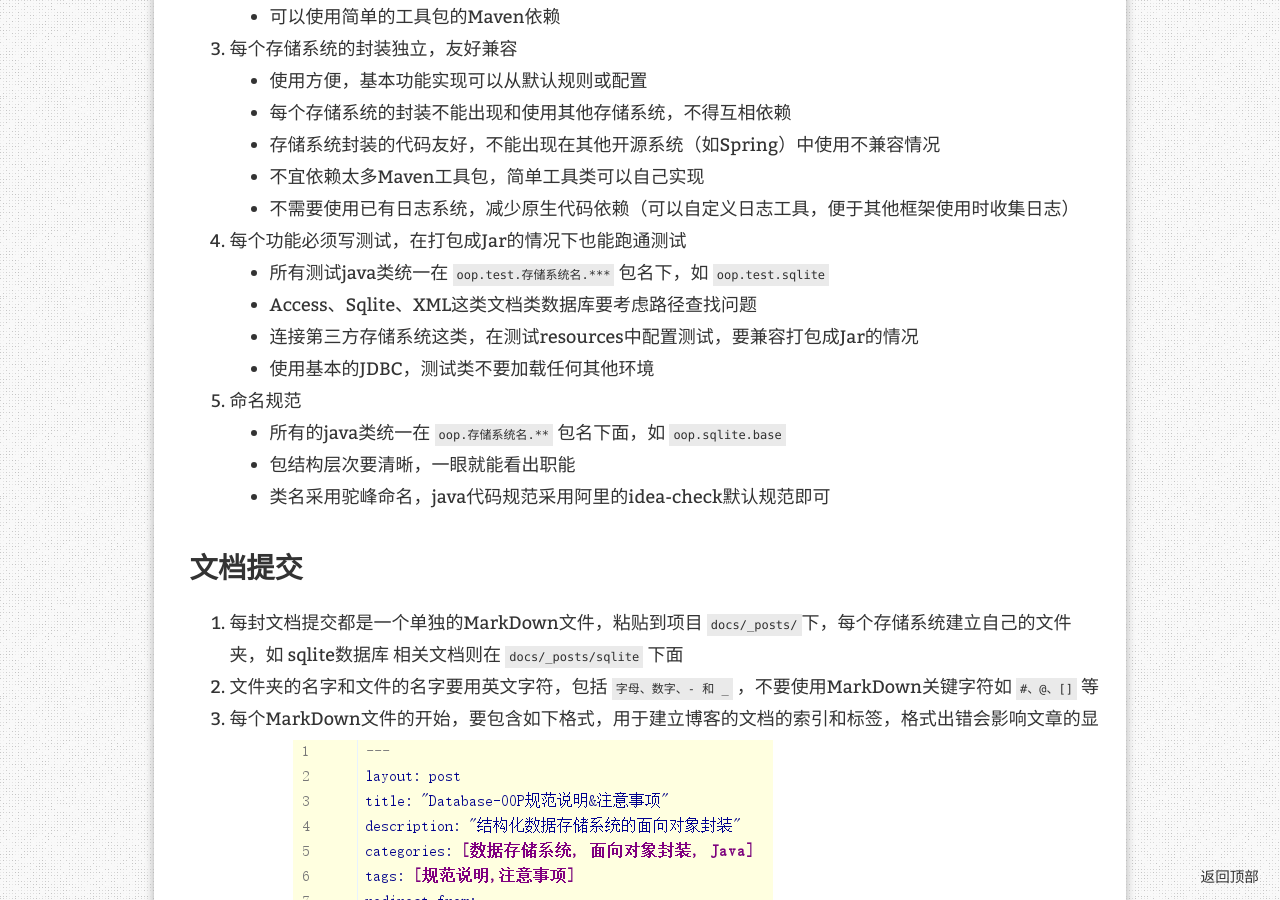
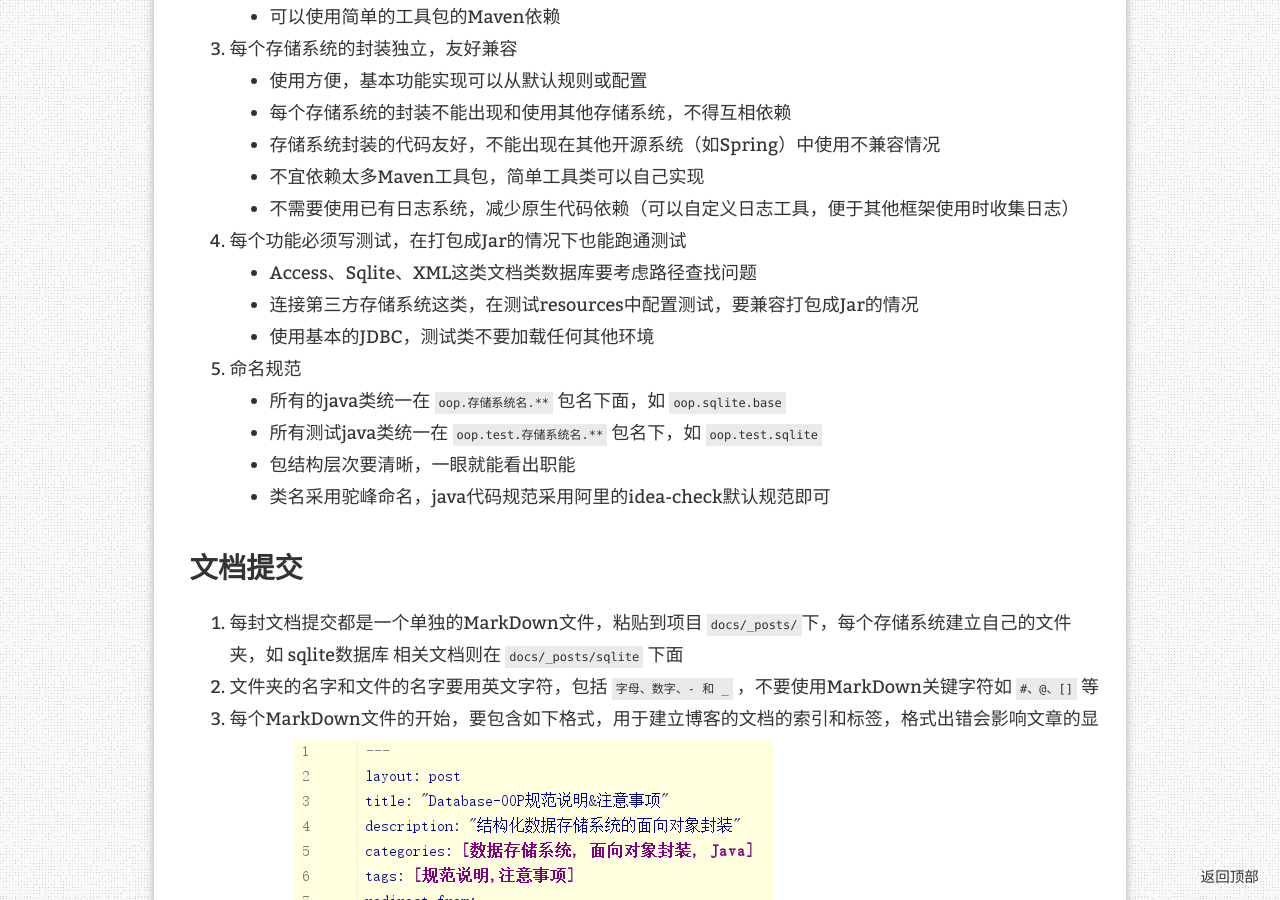
Before and after one commit to petterobam/database-oop, a Jekyll site: the page built from docs/_posts/2018-03-25-about-database-oop.md, in a window 1280 px wide and 900 px high, scrolled down 702 px. Built offline with Jekyll 4.4.1, drawn with Linux system fonts in a browser that asks for light colours; nearby versions of some CDN libraries; comment, search, counter and statistics services are not loaded.

Commit message:
docs:Database-OOP规范说明&注意事项修改

````diff
--- a/docs/_posts/2018-03-25-about-database-oop.md
+++ b/docs/_posts/2018-03-25-about-database-oop.md
@@ -30,13 +30,13 @@ redirect_from:
     - 不需要使用已有日志系统，减少原生代码依赖（可以自定义日志工具，便于其他框架使用时收集日志）
 
 4. 每个功能必须写测试，在打包成Jar的情况下也能跑通测试
-    - 所有测试java类统一在 ```oop.test.存储系统名.***``` 包名下，如 ```oop.test.sqlite```
     - Access、Sqlite、XML这类文档类数据库要考虑路径查找问题
     - 连接第三方存储系统这类，在测试resources中配置测试，要兼容打包成Jar的情况
     - 使用基本的JDBC，测试类不要加载任何其他环境
 
 5. 命名规范
     - 所有的java类统一在 ```oop.存储系统名.**``` 包名下面，如 ```oop.sqlite.base```
+    - 所有测试java类统一在 ```oop.test.存储系统名.**``` 包名下，如 ```oop.test.sqlite```
     - 包结构层次要清晰，一眼就能看出职能
     - 类名采用驼峰命名，java代码规范采用阿里的idea-check默认规范即可
 
@@ -47,7 +47,7 @@ redirect_from:
 2. 文件夹的名字和文件的名字要用英文字符，包括 ```字母、数字、- 和 _``` ，不要使用MarkDown关键字符如 ```#、@、[]``` 等
 
 3. 每个MarkDown文件的开始，要包含如下格式，用于建立博客的文档的索引和标签，格式出错会影响文章的显示效果
-![database-oop-head](/images/about-database-oop/database-oop-head.png)
+![database-oop-head](/images/about-database-oop/about-database-oop-head.png)
 
 4. 每个MarkDown文件名以 yyyy-MM-dd-自定义英文标题.md 前面的日期用于索引，后面的英文标题用于uri链接定位，如 上面地址栏本文档链接
 
````
Also changed, not shown: docs/README.md, docs/images/about-database-oop/about-database-oop-head.png (renamed from docs/images/about-database-oop/database-oop-head.png).
